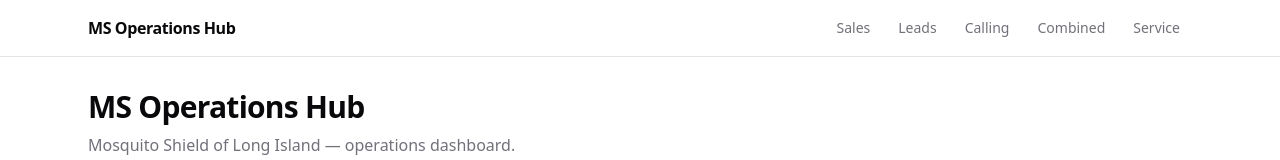
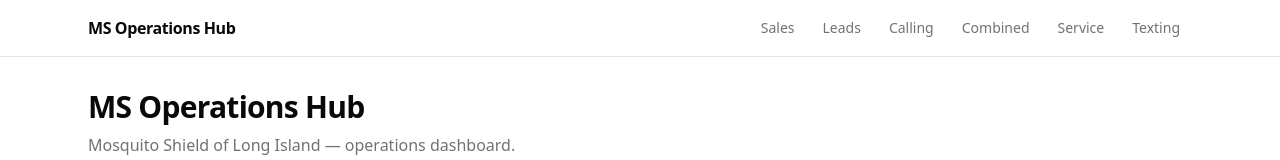
Before and after one commit to Moshieldli/ms-operations-hub, a Next.js app: page / in a window 1280 px wide. Shown: the top 160 px of the page. Built offline with nearby package versions, Linux system fonts and the light colour scheme.

Commit message:
Nav: add Texting tab linking to /texting

```diff
--- a/src/components/nav.tsx
+++ b/src/components/nav.tsx
@@ -10,6 +10,7 @@
   { href: "/calling", label: "Calling" },
   { href: "/combined", label: "Combined" },
   { href: "/service", label: "Service" },
+  { href: "/texting", label: "Texting" },
 ];
 
 export function Nav() {
```
